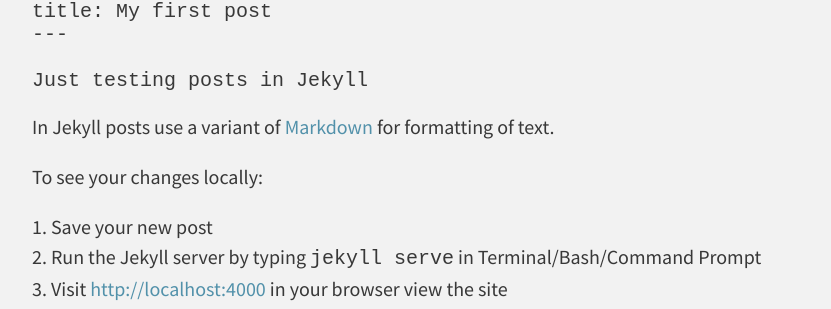
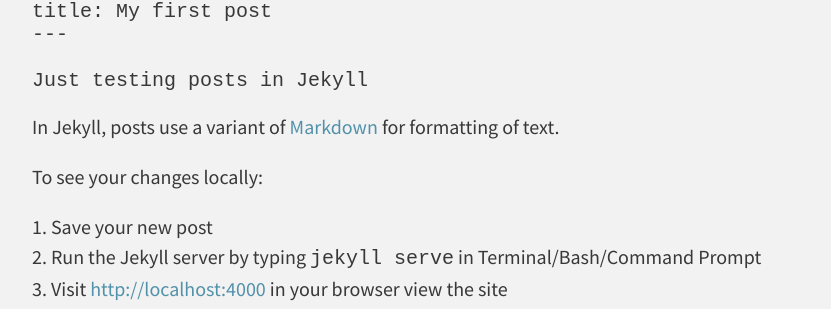
Before and after one commit to ck3g/rohanchandra.github.io, a Jekyll site: the page built from project/type/type-guide.md, in a window 1280 px wide and 900 px high, scrolled down 3767 px. Shown: the part 146-455 px from the top of the window, without its empty margins (224-1055 px from the left). Built offline with Jekyll 4.4.1, drawn with Linux system fonts in a browser that asks for light colours; nearby versions of some CDN libraries.

Commit message:
Add comma

```diff
--- a/project/type/type-guide.md
+++ b/project/type/type-guide.md
@@ -64,7 +64,7 @@ title: My first post
 Just testing posts in Jekyll
 </pre>
 
-In Jekyll posts use a variant of [Markdown](http://daringfireball.net/projects/markdown/basics) for formatting of text.
+In Jekyll, posts use a variant of [Markdown](http://daringfireball.net/projects/markdown/basics) for formatting of text.
 
 To see your changes locally:
 
```
